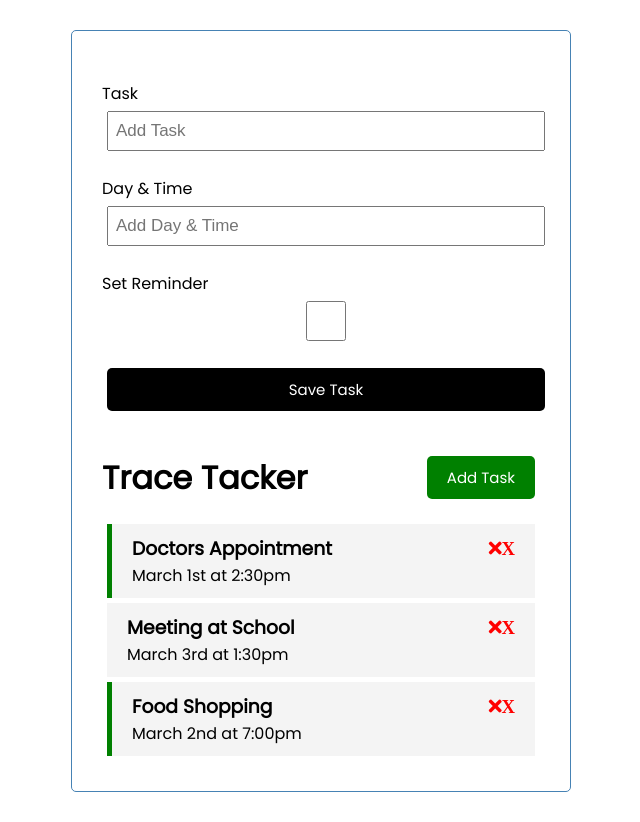
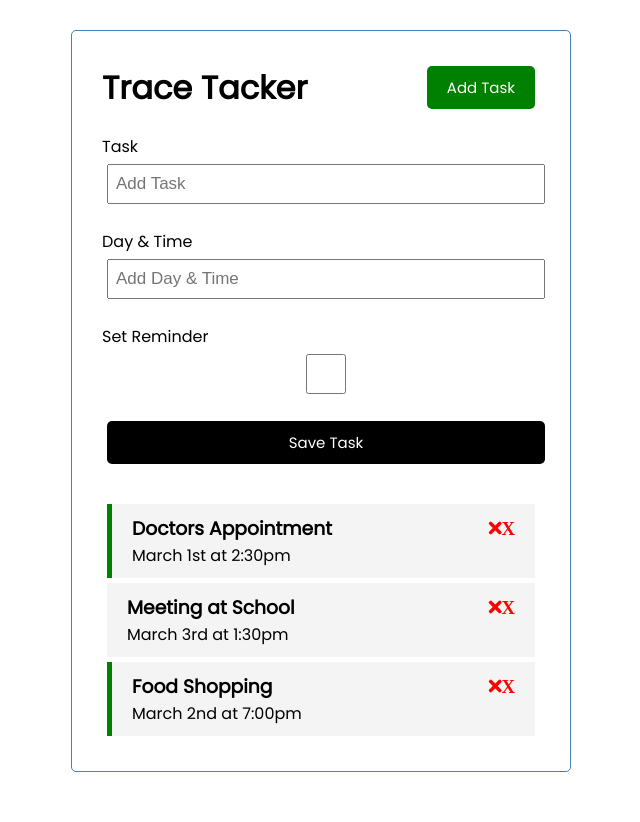
Before and after one commit to rakib3004/vue-crash-2021, a Vue app: page / in a window 1280 px wide. Both pictures are taken after a click on the button "Add Task". Shown: the whole page, without its empty margins (319-959 px from the left). Built offline with nearby package versions, Linux system fonts and the light colour scheme; a small style sheet from the web is missing.

Commit message:
complete adding task

```diff
--- a/src/App.vue
+++ b/src/App.vue
@@ -1,7 +1,10 @@
 <template>
 <div class="container">
-<AddTask />
-<Header title="Trace Tacker" />
+<Header  @toggle-add-task="toggleAddTask"  title="Trace Tacker" />
+<div v-show="showAddTask">
+<AddTask @add-task="addTask" />
+</div>
+
 <Tasks  @toggle-reminder="toggleReminder" @delete-task="deleteTask" :tasks="tasks" />
 
  </div>
@@ -23,12 +26,21 @@
   },
 
   methods:{
+
+    addTask(task){
+
+      this.tasks = [...this.tasks,task]
+
+    },
     deleteTask(id){
       if(confirm('Are you sure?')){
 this.tasks = this.tasks.filter((task)=>
  task.id !==id)
       }
 
+    },
+     toggleAddTask(){
+      this.showAddTask=!this.showAddTask
     },
 
     toggleReminder(id){
@@ -39,7 +51,8 @@
   },
   data(){
     return{
-      tasks: []
+      tasks: [],
+      showAddTask: false,
     }
   },
   created(){
--- a/src/components/AddTask.vue
+++ b/src/components/AddTask.vue
@@ -33,7 +33,7 @@
     }
 },
 methods:{
-    onsubmit(e){
+    onSubmit(e){
         e.preventDefault()
 
         if(!this.text){
@@ -46,7 +46,7 @@
             day: this.day,
             reminder:this.reminder,
         }
-        console.log(newTask)
+        this.$emit('add-task', newTask)
 
         this.text=''
         this.day=''
--- a/src/components/Button.vue
+++ b/src/components/Button.vue
@@ -11,7 +11,7 @@
   },
   methods:{
       onClick(){
-          console.log('Click')
+          this.$emit('toggle-add-task')
       },
   }
 }
--- a/src/components/Header.vue
+++ b/src/components/Header.vue
@@ -1,7 +1,7 @@
 <template>
     <header>
         <h1>{{title}}</h1>
-          <Button text="Add Task" color="green" />
+          <Button @toggle-add-task="$emit('toggle-add-task')" text="Add Task" color="green" />
 
     </header>
 
```
